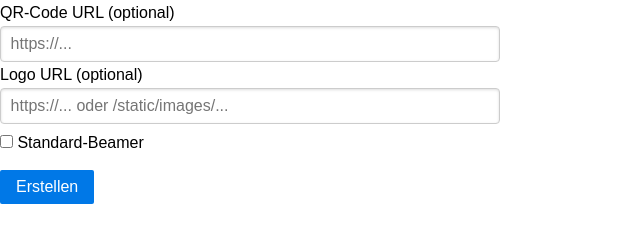
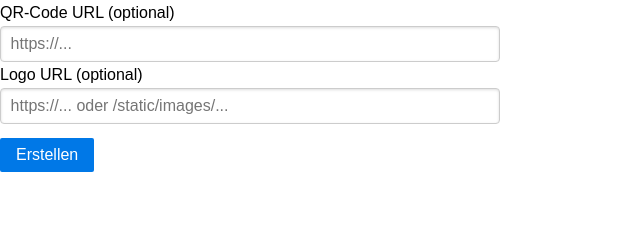
Before and after one commit to Malaber/turniere-match, a Flask app: template templates/beamers.jinja2 in a window 1280 px wide. Shown: the part 331-574 px from the top of the page, without its empty margins (0-640 px from the left). Run offline with Flask 3, Linux system fonts and the light colour scheme; the template is opened without the code that fills it, so the values that code supplies are empty.

Commit message:
Remove default beamer toggle

```diff
--- a/main.py
+++ b/main.py
@@ -241,12 +241,11 @@ def beamers_page():
 def create_beamer():
     name = request.form['name']
     display_state = request.form.get('display_state', 'matches_all')
-    is_default = 'is_default' in request.form
     qr_code_url = request.form.get('qr_code_url') or None
     logo_url = request.form.get('logo_url') or None
     main_instance.login()
-    main_instance.create_beamer(name, display_state, is_default, qr_code_url, logo_url)
-    enqueue_remote_action(Action('create_beamer', (name, display_state, is_default, qr_code_url, logo_url)))
+    main_instance.create_beamer(name, display_state, qr_code_url, logo_url)
+    enqueue_remote_action(Action('create_beamer', (name, display_state, qr_code_url, logo_url)))
     return redirect('/beamers')
 
 
--- a/templates/beamers.jinja2
+++ b/templates/beamers.jinja2
@@ -24,7 +24,6 @@
         <tr>
             <th>Name</th>
             <th>Anzeige</th>
-            <th>Standard</th>
             <th>Aktionen</th>
         </tr>
     </thead>
@@ -50,7 +49,6 @@
                     <button type="submit" class="pure-button pure-button-primary">Aktualisieren</button>
                 </form>
             </td>
-            <td>{% if beamer.is_default %}Ja{% else %}Nein{% endif %}</td>
             <td>
                 <form action="{{ url_for('delete_beamer', bid=beamer.id) }}" method="POST" style="display: inline;"
                       onsubmit="return confirm('Beamer &quot;{{ beamer.name }}&quot; wirklich löschen?');">
@@ -85,10 +83,6 @@
         <label for="logo_url">Logo URL (optional)</label>
         <input type="url" id="logo_url" name="logo_url" placeholder="https://... oder /static/images/..." style="width: 100%;">
 
-        <label class="pure-checkbox" style="margin-top: 10px;">
-            <input type="checkbox" name="is_default"> Standard-Beamer
-        </label>
-
         <button type="submit" class="pure-button pure-button-primary" style="margin-top: 10px;">Erstellen</button>
     </fieldset>
 </form>
--- a/turniere.py
+++ b/turniere.py
@@ -180,12 +180,11 @@ class Turniere(object):
             f'/tournaments/{self.tournament_code}/beamers/by_name?name={name}'
         ).json()
 
-    def create_beamer(self, name, display_state='matches_all', is_default=False,
+    def create_beamer(self, name, display_state='matches_all',
                       qr_code_url=None, logo_url=None):
         payload = {
             'name': name,
             'display_state': display_state,
-            'is_default': is_default,
         }
         if qr_code_url:
             payload['qr_code_url'] = qr_code_url
```
